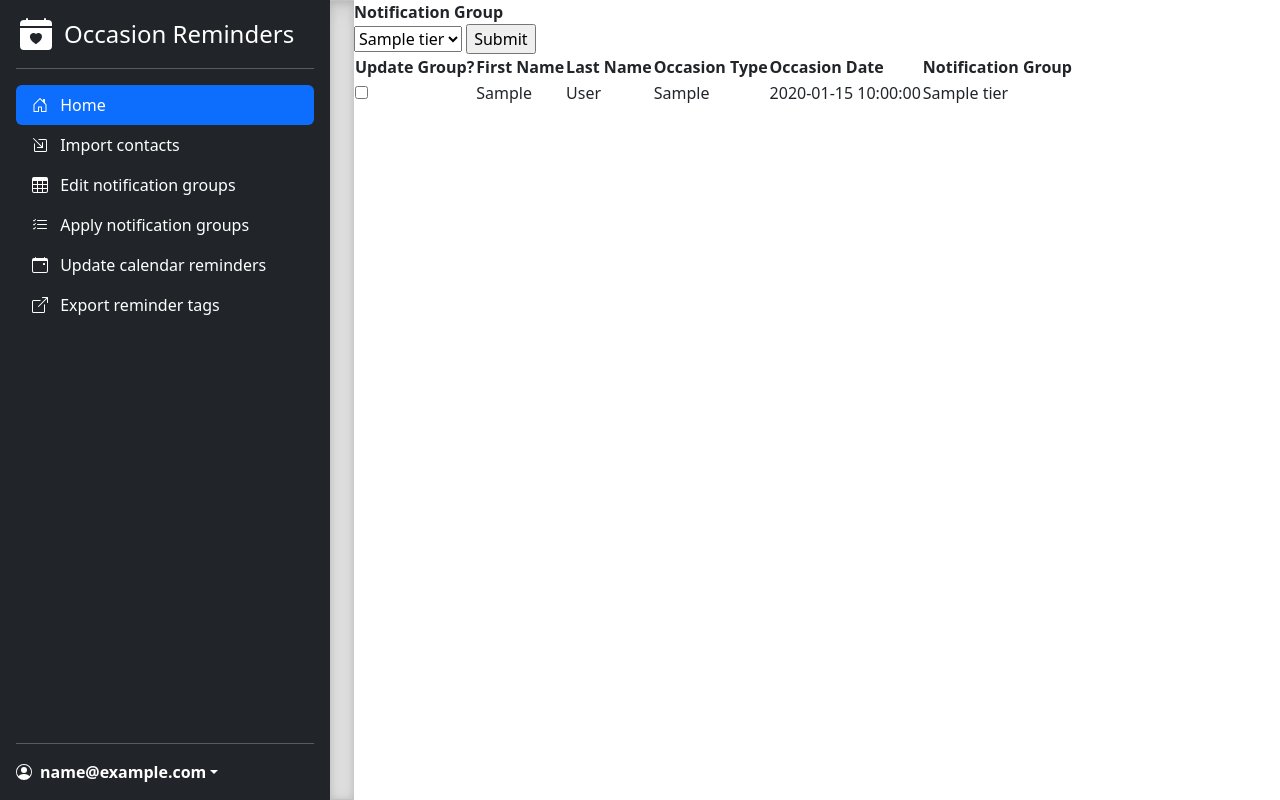
After one commit to charlotte-bourg/occasion-reminders, a Flask app: page /apply-notification-groups in a window 1280 px wide. The commit adds this page. Run offline with Flask 3, Linux system fonts and the light colour scheme; the visitor is signed in with stand-in values (Sample User, id 1); tables that the repository leaves empty hold one stand-in row (values such as "Sample post"); some libraries are stand-ins or nearby versions.

Commit message:
skeleton of sidebar layout homepage

```diff
--- a/server.py
+++ b/server.py
@@ -92,19 +92,19 @@ def oauthcallback():
     credentials = flow.credentials
     flask.session['credentials'] = credentials_to_dict(credentials)
     application_user_login()
-    return flask.redirect('/homepage')
+    return flask.redirect('/home')
 
-@app.route('/homepage')
-#@login_required
-def display_logged_in_homepage():
-    """Display logged in homepage."""
-    user = crud.get_user_by_id(flask.session["user_id"])
-    occasions = crud.get_occasions_by_user(user)
-    tiers = user.tiers
-    return flask.render_template('homepage.html',
-                                 occasions=occasions,
-                                 tiers=tiers,
-                                 has_imported = crud.user_has_local_contacts(user))
+# @app.route('/homepage')
+# #@login_required
+# def display_logged_in_homepage():
+#     """Display logged in homepage."""
+#     user = crud.get_user_by_id(flask.session["user_id"])
+#     occasions = crud.get_occasions_by_user(user)
+#     tiers = user.tiers
+#     return flask.render_template('homepage.html',
+#                                  occasions=occasions,
+#                                  tiers=tiers,
+#                                  has_imported = crud.user_has_local_contacts(user))
 
 @app.route('/import-contacts')
 #@login_required
@@ -114,6 +114,7 @@ def display_import_contacts():
     occasions = crud.get_occasions_by_user(user)
     tiers = user.tiers
     return flask.render_template('sidebar-import-contacts.html',
+                                 user= user,
                                  occasions=occasions,
                                  tiers=tiers,
                                  has_imported = crud.user_has_local_contacts(user))
@@ -124,6 +125,40 @@ def display_edit_notification_groups():
     occasions = crud.get_occasions_by_user(user)
     tiers = user.tiers
     return flask.render_template('sidebar-edit-notification-groups.html',
+                                 user=user,
+                                 occasions=occasions,
+                                 tiers=tiers,
+                                 has_imported = crud.user_has_local_contacts(user))
+
+@app.route('/apply-notification-groups')
+def display_apply_notification_groups():
+    user = crud.get_user_by_id(flask.session["user_id"])
+    occasions = crud.get_occasions_by_user(user)
+    tiers = user.tiers
+    return flask.render_template('sidebar-apply-notification-groups.html',
+                                 user=user,
+                                 occasions=occasions,
+                                 tiers=tiers,
+                                 has_imported = crud.user_has_local_contacts(user))
+
+@app.route('/update-calendar-reminders')
+def display_update_calendar_reminders():
+    user = crud.get_user_by_id(flask.session["user_id"])
+    occasions = crud.get_occasions_by_user(user)
+    tiers = user.tiers
+    return flask.render_template('sidebar-update-calendar-reminders.html',
+                                 user=user,
+                                 occasions=occasions,
+                                 tiers=tiers,
+                                 has_imported = crud.user_has_local_contacts(user))
+
+@app.route('/export-reminder-tags')
+def display_export_reminder_tags():
+    user = crud.get_user_by_id(flask.session["user_id"])
+    occasions = crud.get_occasions_by_user(user)
+    tiers = user.tiers
+    return flask.render_template('sidebar-export-reminder-tags.html',
+                                 user=user,
                                  occasions=occasions,
                                  tiers=tiers,
                                  has_imported = crud.user_has_local_contacts(user))
@@ -379,9 +414,10 @@ def application_user_login():
     flask.session["user_id"] = user.user_id
     return
 
-@app.route('/testing-sidebars')
+@app.route('/home')
 def sidebar_page():
-    return flask.render_template("testing.html")
+    user = crud.get_user_by_id(flask.session["user_id"])
+    return flask.render_template("testing.html", user=user)
 
 def credentials_to_dict(credentials): #https://developers.google.com/identity/protocols/oauth2/web-server#python
     """Parse credentials into dictionary format for session"""
--- a/templates/base.html
+++ b/templates/base.html
@@ -6,7 +6,7 @@
     <meta charset="utf-8">
     <meta name="viewport" content="width=device-width">
     <title>
-      {% block title %}{% endblock %}
+      {% block title %}Occasion Reminders{% endblock %}
     </title>
     <link rel="icon" type="image/x-icon" href="/static/calendar-heart.svg">
     {% block head %}{% endblock %}
--- /dev/null
+++ b/templates/sidebar-apply-notification-groups.html
@@ -0,0 +1,33 @@
+{% extends 'testing.html' %}
+    {% block maincontent %}
+    <b>Notification Group</b>
+    <form class="upd-tier">
+      <select name="tier-dropdown" id="tier-dropdown" method="POST">
+      {% for tier in tiers %}
+        <option value="{{ tier.tier_id }}">{{ tier.name }}</option> <!--disable the one that is already selected..?-->
+      {% endfor %}
+      </select>
+      <input type="submit" ><!--don't allow submitting if no boxes are checked?-->
+    </form>
+    <table id="occasions-and-tiers">
+        <tr>
+          <th>Update Group?</th>
+          <th>First Name</th>
+          <th>Last Name</th>
+          <th>Occasion Type</th>
+          <th>Occasion Date</th>
+          <th>Notification Group</th>
+        </tr>
+        {% for occasion in occasions %}
+        <tr>
+          <td><input type="checkbox" id="{{ occasion.occasion_id }}"></td>  <!--do i have to manually implement shift+click? -->
+          <td>{{ occasion.contact.fname }}</td>
+          <td>{{ occasion.contact.lname }}</td>
+          <td>{{ occasion.occasion_type }}</td>
+          <td>{{ occasion.date }}</td>
+          <td><span class=tier_name_{{ occasion.occasion_id }}>{{ occasion.tier.name }}</span></td>
+          <!--<td><button type="button" id="{{ occasion.occasion_id }}" class="upd-tier">Update contact group</button></td>-->
+        </tr>
+        {% endfor %}
+    </table>
+{% endblock %}
--- a/templates/sidebar-edit-notification-groups.html
+++ b/templates/sidebar-edit-notification-groups.html
@@ -1,5 +1,3 @@
-
-
 {% extends 'testing.html' %}
     {% block maincontent %}
 <b>Add notification groups:</b> <br>
--- /dev/null
+++ b/templates/sidebar-update-calendar-reminders.html
@@ -0,0 +1,4 @@
+{% extends 'testing.html' %}
+    {% block maincontent %}
+    <a href="/sync-events">Sync your reminders to your calendar</a><br><br>
+{% endblock %}
--- a/templates/testing.html
+++ b/templates/testing.html
@@ -109,7 +109,7 @@
       </symbol>
     </svg>
 
-    <div class="dropdown position-fixed bottom-0 end-0 mb-3 me-3 bd-mode-toggle">
+    <!-- <div class="dropdown position-fixed bottom-0 end-0 mb-3 me-3 bd-mode-toggle">
       <button class="btn btn-bd-primary py-2 dropdown-toggle d-flex align-items-center"
               id="bd-theme"
               type="button"
@@ -142,13 +142,13 @@
           </button>
         </li>
       </ul>
-    </div>
+    </div> -->
 
 
 <svg xmlns="http://www.w3.org/2000/svg" style="display: none;">
-  <symbol id="bootstrap" viewBox="0 0 118 94">
-    <title>Bootstrap</title>
-    <path fill-rule="evenodd" clip-rule="evenodd" d="M24.509 0c-6.733 0-11.715 5.893-11.492 12.284.214 6.14-.064 14.092-2.066 20.577C8.943 39.365 5.547 43.485 0 44.014v5.972c5.547.529 8.943 4.649 10.951 11.153 2.002 6.485 2.28 14.437 2.066 20.577C12.794 88.106 17.776 94 24.51 94H93.5c6.733 0 11.714-5.893 11.491-12.284-.214-6.14.064-14.092 2.066-20.577 2.009-6.504 5.396-10.624 10.943-11.153v-5.972c-5.547-.529-8.934-4.649-10.943-11.153-2.002-6.484-2.28-14.437-2.066-20.577C105.214 5.894 100.233 0 93.5 0H24.508zM80 57.863C80 66.663 73.436 72 62.543 72H44a2 2 0 01-2-2V24a2 2 0 012-2h18.437c9.083 0 15.044 4.92 15.044 12.474 0 5.302-4.01 10.049-9.119 10.88v.277C75.317 46.394 80 51.21 80 57.863zM60.521 28.34H49.948v14.934h8.905c6.884 0 10.68-2.772 10.68-7.727 0-4.643-3.264-7.207-9.012-7.207zM49.948 49.2v16.458H60.91c7.167 0 10.964-2.876 10.964-8.281 0-5.406-3.903-8.178-11.425-8.178H49.948z"></path>
+  <symbol id="calendar-heart-fill" viewBox="0 0 16 16">
+    <title>Calendar Heart</title>
+    <path d="M4 .5a.5.5 0 0 0-1 0V1H2a2 2 0 0 0-2 2v1h16V3a2 2 0 0 0-2-2h-1V.5a.5.5 0 0 0-1 0V1H4V.5ZM16 14V5H0v9a2 2 0 0 0 2 2h12a2 2 0 0 0 2-2ZM8 7.993c1.664-1.711 5.825 1.283 0 5.132-5.825-3.85-1.664-6.843 0-5.132Z"/>
   </symbol>
   <symbol id="home" viewBox="0 0 16 16">
     <path d="M8.354 1.146a.5.5 0 0 0-.708 0l-6 6A.5.5 0 0 0 1.5 7.5v7a.5.5 0 0 0 .5.5h4.5a.5.5 0 0 0 .5-.5v-4h2v4a.5.5 0 0 0 .5.5H14a.5.5 0 0 0 .5-.5v-7a.5.5 0 0 0-.146-.354L13 5.793V2.5a.5.5 0 0 0-.5-.5h-1a.5.5 0 0 0-.5.5v1.293L8.354 1.146zM2.5 14V7.707l5.5-5.5 5.5 5.5V14H10v-4a.5.5 0 0 0-.5-.5h-3a.5.5 0 0 0-.5.5v4H2.5z"/>
@@ -180,15 +180,15 @@
 <main class="d-flex flex-nowrap">
   <h1 class="visually-hidden">Sidebars examples</h1>
 
-  <div class="d-flex flex-column flex-shrink-0 p-3 text-bg-dark" style="width: 300px;">
+  <div class="d-flex flex-column flex-shrink-0 p-3 text-bg-dark" style="width: 330px;">
     <a href="/" class="d-flex align-items-center mb-3 mb-md-0 me-md-auto text-white text-decoration-none">
-      <svg class="bi pe-none me-2" width="40" height="32"><use xlink:href="#bootstrap"/></svg>
+      <svg class="bi pe-none me-2" width="40" height="32"><use xlink:href="#calendar-heart-fill"/></svg>
       <span class="fs-4">Occasion Reminders</span>
     </a>
     <hr>
     <ul class="nav nav-pills flex-column mb-auto">
       <li class="nav-item">
-        <a href="#" class="nav-link active" aria-current="page">
+        <a href="/home" class="nav-link active" aria-current="page">
           <svg class="bi pe-none me-2" width="16" height="16"><use xlink:href="#home"/></svg>
           Home
         </a>
@@ -200,26 +200,26 @@
         </a>
       </li>
       <li>
-        <a href="edit-notification-groups" class="nav-link text-white">
+        <a href="/edit-notification-groups" class="nav-link text-white">
           <svg class="bi pe-none me-2" width="16" height="16"><use xlink:href="#table"/></svg>
           Edit notification groups
         </a>
       </li>
       <li>
-        <a href="#" class="nav-link text-white">
+        <a href="/apply-notification-groups" class="nav-link text-white">
           <svg class="bi pe-none me-2" width="16" height="16"><use xlink:href="#checks"/></svg>
           Apply notification groups
         </a>
       </li>
       <li>
-        <a href="#" class="nav-link text-white">
+        <a href="/update-calendar-reminders" class="nav-link text-white">
           <svg class="bi pe-none me-2" width="16" height="16"><use xlink:href="#cal"/></svg>
           Update calendar reminders
         </a>
       </li>
     </li>
     <li>
-      <a href="#" class="nav-link text-white">
+      <a href="/export-reminder-tags" class="nav-link text-white">
         <svg class="bi pe-none me-2" width="16" height="16"><use xlink:href="#export"/></svg>
         Export reminder tags
       </a>
@@ -228,13 +228,12 @@
     <hr>
     <div class="dropdown">
       <a href="#" class="d-flex align-items-center text-white text-decoration-none dropdown-toggle" data-bs-toggle="dropdown" aria-expanded="false">
-        <img src="https://github.com/mdo.png" alt="" width="32" height="32" class="rounded-circle me-2">
-        <strong>mdo</strong>
+        <svg class="bi pe-none me-2" width="16" height="16"><use xlink:href="#people-circle"/></svg>
+        <strong>{{ user.email }}</strong>
       </a>
       <ul class="dropdown-menu dropdown-menu-dark text-small shadow">
-        <li><a class="dropdown-item" href="#">New project...</a></li>
         <li><a class="dropdown-item" href="#">Settings</a></li>
-        <li><a class="dropdown-item" href="#">Profile</a></li>
+        <li><a class="dropdown-item" href="#">Your Activity</a></li>
         <li><hr class="dropdown-divider"></li>
         <li><a class="dropdown-item" href="#">Sign out</a></li>
       </ul>
@@ -244,6 +243,7 @@
   <div class="b-example-divider b-example-vr"></div>
 <div>
 {% block maincontent %}
+Welcome, {{ user.fname }}!
 {% endblock %}
 </div>
 </main>
```
Also changed, not shown: templates/sidebar-export-reminder-tags.html (added).
